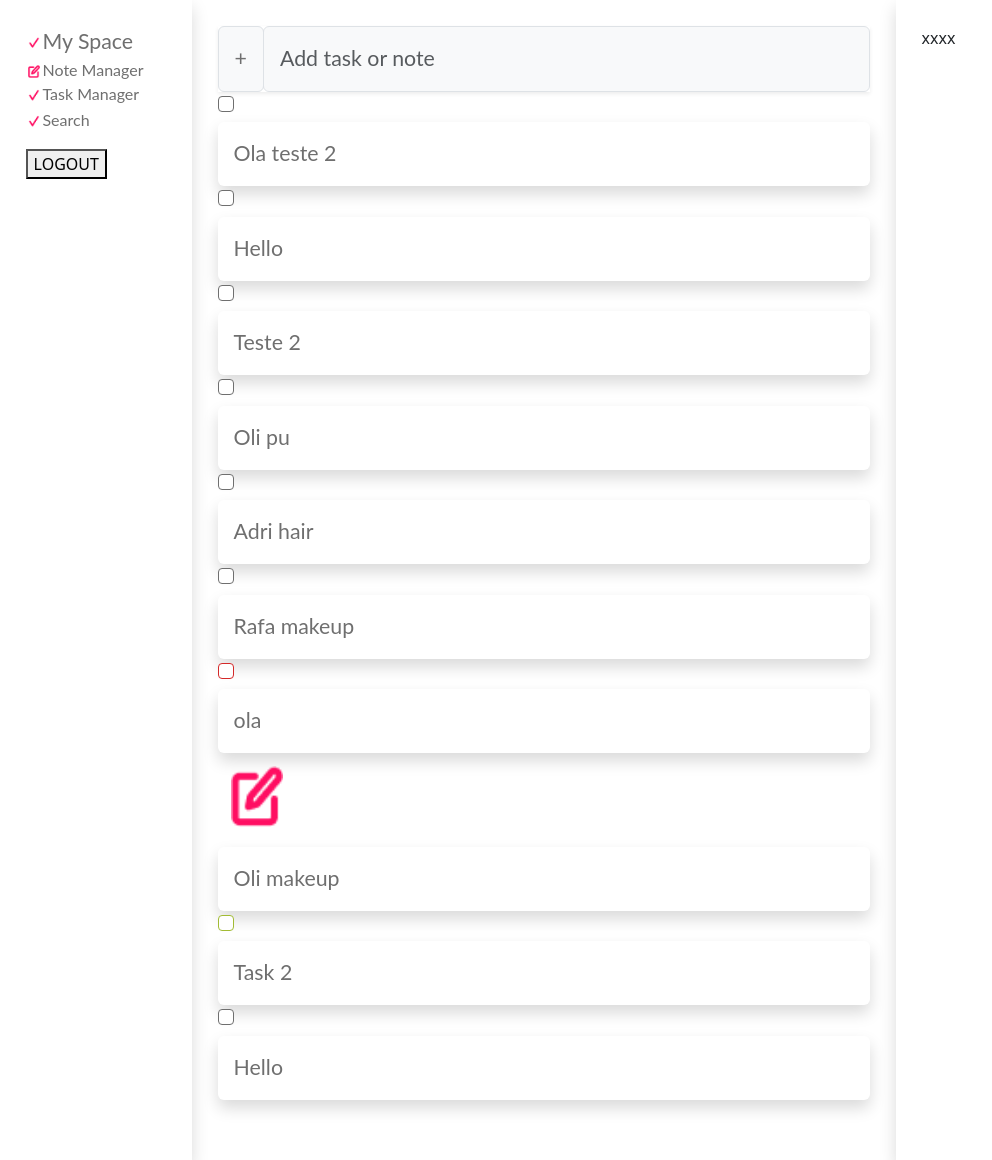
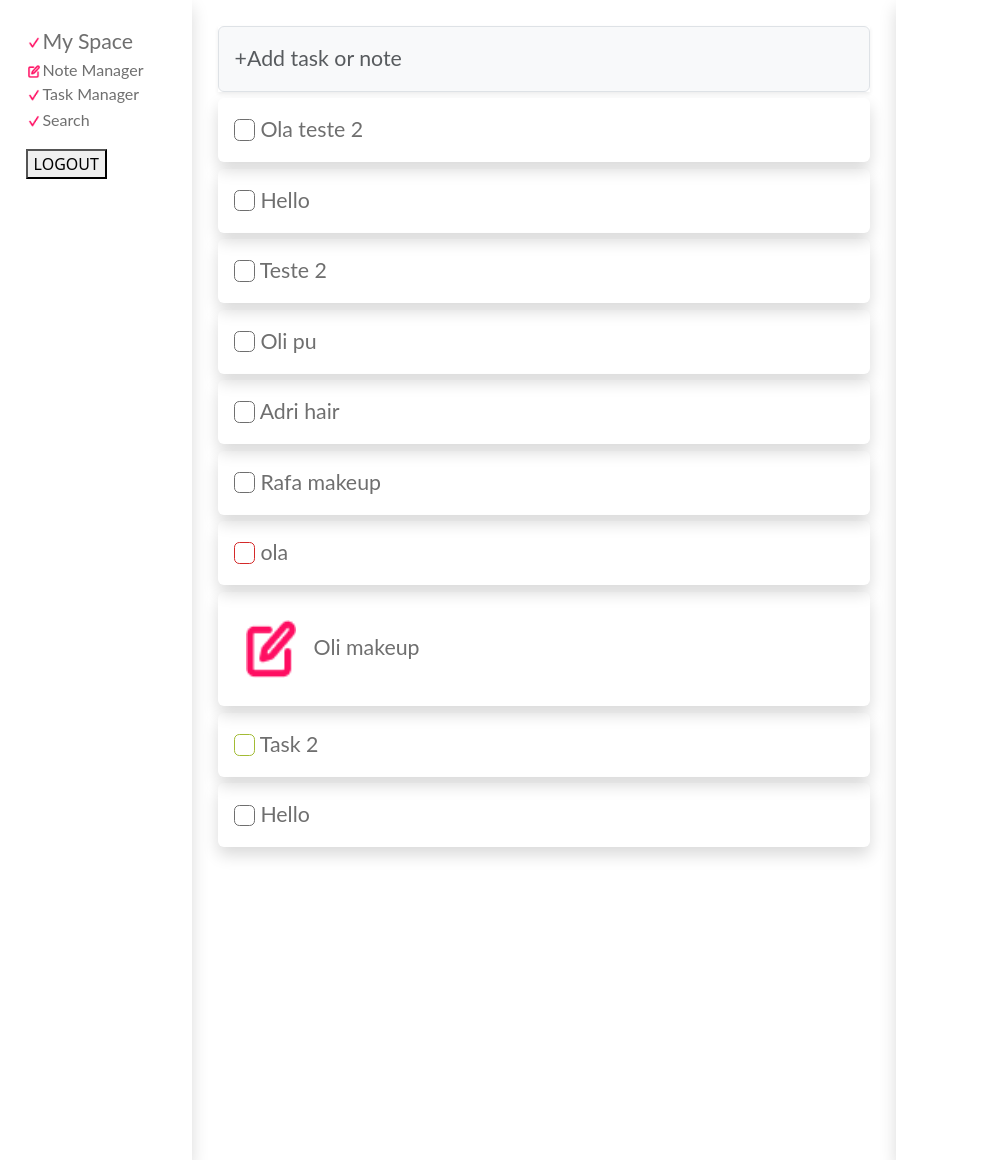
Before and after one commit to tagocms/Untangle, a Flask app: page /webapp in a window 1280 px wide. Shown: the whole page, without its empty margins (0-992 px from the left). Run offline with Flask 3, Linux system fonts and the light colour scheme; a user stored in the database is signed in; some libraries are stand-ins or nearby versions.

Commit message:
updates on item creation and editing

```diff
--- a/app.py
+++ b/app.py
@@ -5,6 +5,8 @@ from sqlalchemy import create_engine, text
 from functools import wraps
 from email_validator import validate_email, EmailNotValidError
 from string import ascii_letters, digits
+from flask_wtf.csrf import CSRFProtect
+import secrets
 
 app = Flask(__name__)
 db = create_engine("sqlite+pysqlite:///untangle.db", echo=True)
@@ -12,6 +14,9 @@ db = create_engine("sqlite+pysqlite:///untangle.db", echo=True)
 app.config["SESSION_PERMANENT"] = False
 app.config["SESSION_TYPE"] = "filesystem"
 Session(app)
+
+app.config['SECRET_KEY'] = secrets.token_urlsafe(16)
+csrf = CSRFProtect(app)
 
 @app.after_request
 def after_request(response):
@@ -66,8 +71,9 @@ def webapp():
     user_id = session.get("user_id")
     with db.begin() as conn:
         result = conn.execute(text("SELECT * FROM items WHERE user_id = :user_id ORDER BY datetime(Timestamp) DESC"), {"user_id": user_id})
-        rows = result.all()
-    return render_template("webapp.html", items=rows)
+        rows = result.mappings().all()
+    items = [dict(row) for row in rows]
+    return render_template("webapp.html", items=items)
 
 @app.route("/create", methods=["POST", "GET"])
 @login_required
@@ -91,6 +97,7 @@ def create():
     else:
         return redirect("/webapp")
 
+
 @app.route("/signup", methods=["GET", "POST"])
 def signup():
 
@@ -110,7 +117,9 @@ def signup():
         elif not pass_p:
             return render_template("signup.html", error="Missing password.")
         elif not validate_password(pass_p):
-            return render_template("signup.html", error="Your password must at least be 8 characters long; have 1 uppercase character; 1 lowercase character; have 1 number; have 1 special character.")
+            return render_template("signup.html",
+                                   error="Your password must at least be 8 characters long; have 1 uppercase character; 1 lowercase character; have 1 number; have 1 special character.",
+                                   csrf_token=(csrf.generate_csrf()))
         elif not pass_c or pass_p != pass_c:
             return render_template("signup.html", error="Passwords don't match.")
 
--- a/static/styles.css
+++ b/static/styles.css
@@ -271,6 +271,30 @@ a:hover
     accent-color: #d42929 !important;
 }
 
+.webapp-task-p0:checked
+{
+    background-color: #6f6f6f !important;
+    border-color: #6f6f6f;
+}
+
+.webapp-task-p1:checked
+{
+    background-color: #4d43b6 !important;
+    border-color: #4d43b6;
+}
+
+.webapp-task-p2:checked
+{
+    background-color: #a2bb34 !important;
+    border-color: #a2bb34;
+}
+
+.webapp-task-p3:checked
+{
+    background-color: #d42929 !important;
+    border-color: #d42929;
+}
+
 .webapp-task-p0:focus
 {
     border-color: #6f6f6f;
@@ -295,6 +319,29 @@ a:hover
     box-shadow: 0 0 0 .25rem rgba(212, 41, 41, 0.5);
 }
 
+::-webkit-scrollbar
+{
+    width: 10px;
+}
+
+::-webkit-scrollbar-track
+{
+    background: rgba(111, 111, 111, 0.1);
+    border-radius: 10px;
+}
+
+  /* Handle */
+  ::-webkit-scrollbar-thumb
+{
+    background: rgba(111, 111, 111, 0.3);
+    border-radius: 10px;
+}
+
+  /* Handle on hover */
+  ::-webkit-scrollbar-thumb:hover
+{
+    background: rgba(111, 111, 111, 0.5);
+}
 
 @media (max-width: 1200px)
 {
--- a/templates/login.html
+++ b/templates/login.html
@@ -17,6 +17,7 @@
                     <a class="untangle-anchor-disabled" href="/signup"><b class="untangle-text-disabled">Sign Up</b></a>
                 </div>
                 <form action="/login" method="post">
+                    <input type="hidden" name="csrf_token" value="{{ csrf_token() }}">
                     <div class="form-floating mb-3">
                         <input autocomplete="off" autofocus class="form-control untangle-form" name="email" placeholder="E-mail" type="email" id="emailAddress">
                         <label class="form-label untangle-form" for="emailAddress" style="color:#ff0e62;">E-mail</label>
--- a/templates/signup.html
+++ b/templates/signup.html
@@ -17,6 +17,7 @@
                     <a class="untangle-anchor-disabled" href="/login"><b class="untangle-text-disabled">Log In</b></a>
                 </div>
                 <form action="/signup" method="post">
+                    <input type="hidden" name="csrf_token" value="{{ csrf_token() }}">
                     <div class="form-floating mb-3">
                         <input autocomplete="off" autofocus class="form-control untangle-form" name="email" placeholder="E-mail" type="email" id="emailAddress">
                         <label class="form-label untangle-form" for="emailAddress" style="color:#ff0e62;">E-mail</label>
--- a/templates/webapp.html
+++ b/templates/webapp.html
@@ -1,7 +1,7 @@
 {% extends "layout_webapp.html" %}
 
 {% block title %}
-    app
+    webapp
 {% endblock %}
 
 {% block body_layout %}
@@ -22,41 +22,71 @@
         </form>
 
     </div>
-    <div class="column-3 content" style="flex: 50%; height: 100vh; padding: 2%;">
+    <div class="column-3 content" style="flex: 50%; height: 100vh; padding: 2%; overflow: auto;">
         <form action="/create" method="post">
+            <input type="hidden" name="csrf_token" value="{{ csrf_token() }}">
             <div class="input-group flex-nowrap shadow-sm">
-                <span class="input-group-text p-3 bg-body-tertiary rounded webapp-text" id="addon-wrapping">+</span>
-                <input type="text" class="form-control p-3 bg-body-tertiary rounded webapp-text webapp-create" name="create_item" placeholder="Add task or note" aria-label="Item" aria-describedby="addon-wrapping">
+                <input type="text" class="form-control p-3 bg-body-tertiary rounded webapp-text webapp-create" name="create_item" placeholder="+Add task or note" aria-label="Item" aria-describedby="addon-wrapping">
             </div>
         </form>
         <div>
             <ul style="list-style-type: none; padding: 0%;">
                 {% for item in items %}
+                <li>
                     {% if item.item_type == "note" %}
-                    <img src="/static/edit.png" alt="Notes" class="img-fluid img-list">
-                    <li class="shadow p-3  webapp-text rounded webapp-item", style="margin-top: 1%;">{{ item.title }}</li>
+                        <div class="shadow p-3  webapp-text rounded webapp-item", style="margin-top: 1%;" onclick="itemListener(event)" id="{{ item.id}}">
+                            <img src="/static/edit.png" alt="Notes" class="img-fluid img-list">
+                            {{ item.title }}
+                        </div>
                     {% elif item.item_type == "task" %}
                         {% if item.item_status == 0 %}
-                            {% if item.item_priority == none %}
-                                <input class="form-check-input webapp-task-p0" type="checkbox" value="">
+                            <div class="shadow p-3  webapp-text rounded webapp-item", style="margin-top: 1%;" onclick="itemListener(event)" id="{{ item.id}}">
+                                {% if item.item_priority == none %}
+                                <input class="form-check-input webapp-task-p0" type="checkbox">
                             {% elif item.item_priority == 1 %}
-                                <input class="form-check-input webapp-task-p1" type="checkbox" value="">
+                                <input class="form-check-input webapp-task-p1" type="checkbox">
                             {% elif item.item_priority == 2 %}
-                                <input class="form-check-input webapp-task-p2" type="checkbox" value="">
+                                <input class="form-check-input webapp-task-p2" type="checkbox">
                             {% elif item.item_priority == 3 %}
-                                <input class="form-check-input webapp-task-p3" type="checkbox" value="">
+                                <input class="form-check-input webapp-task-p3" type="checkbox">
                             {% else %}
-                                <input class="form-check-input webapp-task-p0" type="checkbox" value="">
+                                <input class="form-check-input webapp-task-p0" type="checkbox">
                             {% endif %}
-                            <li class="shadow p-3  webapp-text rounded webapp-item", style="margin-top: 1%;">{{ item.title }}</li>
+                            {{ item.title }}
+                            </div>
                         {% endif %}
                     {% endif %}
+                </li>
                 {% endfor %}
             </ul>
         </div>
     </div>
     <div class="column-3 shadow bg-body content" style="flex: 25%; height: 100vh; padding: 2%;">
-        xxxx
+        <div class="webapp-text" id="item_title_display"></div>
+        <div class="webapp-text small" id="item_body_display"></div>
+        <div class="webapp-text small" id="item_priority_display"></div>
     </div>
 </div>
+<script>
+    const itemsData = {{ items|tojson }};
+    console.log(itemsData);
+
+    function itemListener(event)
+    {
+        var trigger = event.srcElement;
+        id = parseInt(trigger.id);
+        var item = {};
+        for (let i = 0; i < itemsData.length; i++)
+        {
+            if (itemsData[i]["id"] == id)
+            {
+                item = itemsData[i];
+            }
+        }
+        document.querySelector("#item_title_display").innerHTML = item.title;
+        document.querySelector("#item_body_display").innerHTML = item.body;
+        document.querySelector("#item_priority_display").innerHTML = item.item_priority;
+        console.log(trigger.id);
+    }
+</script>
 {% endblock %}
```
Also changed, not shown: untangle.db, 2 other files.
